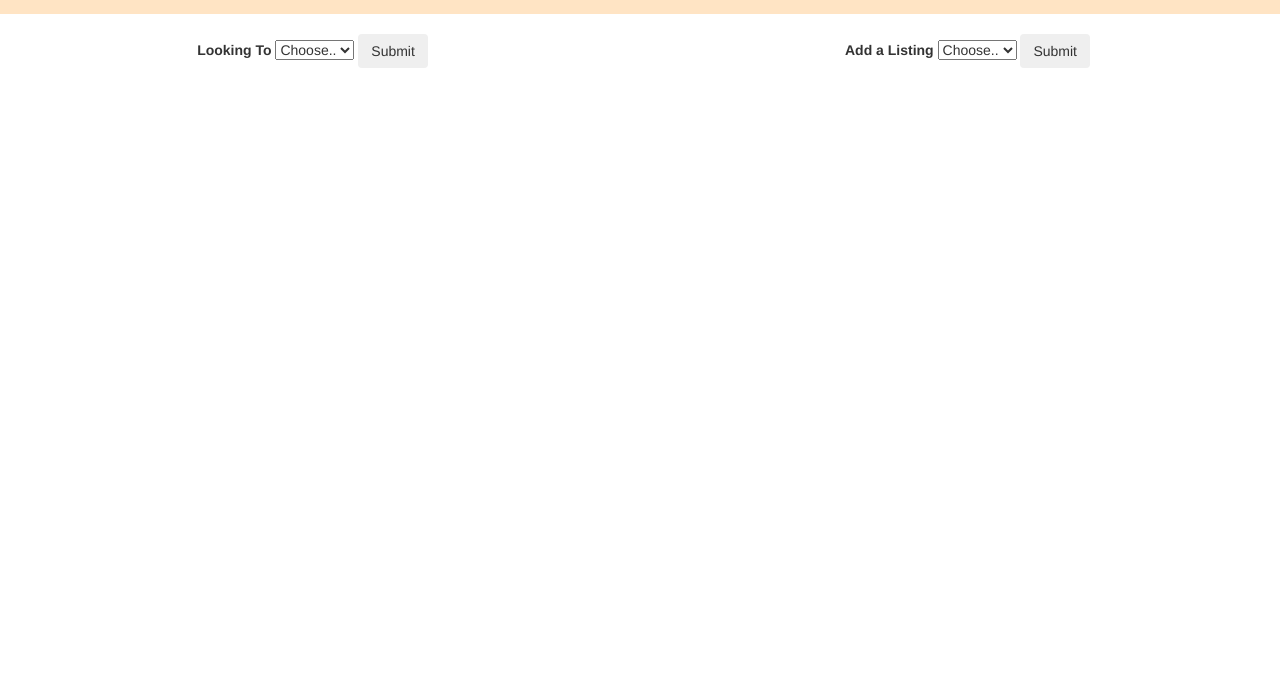
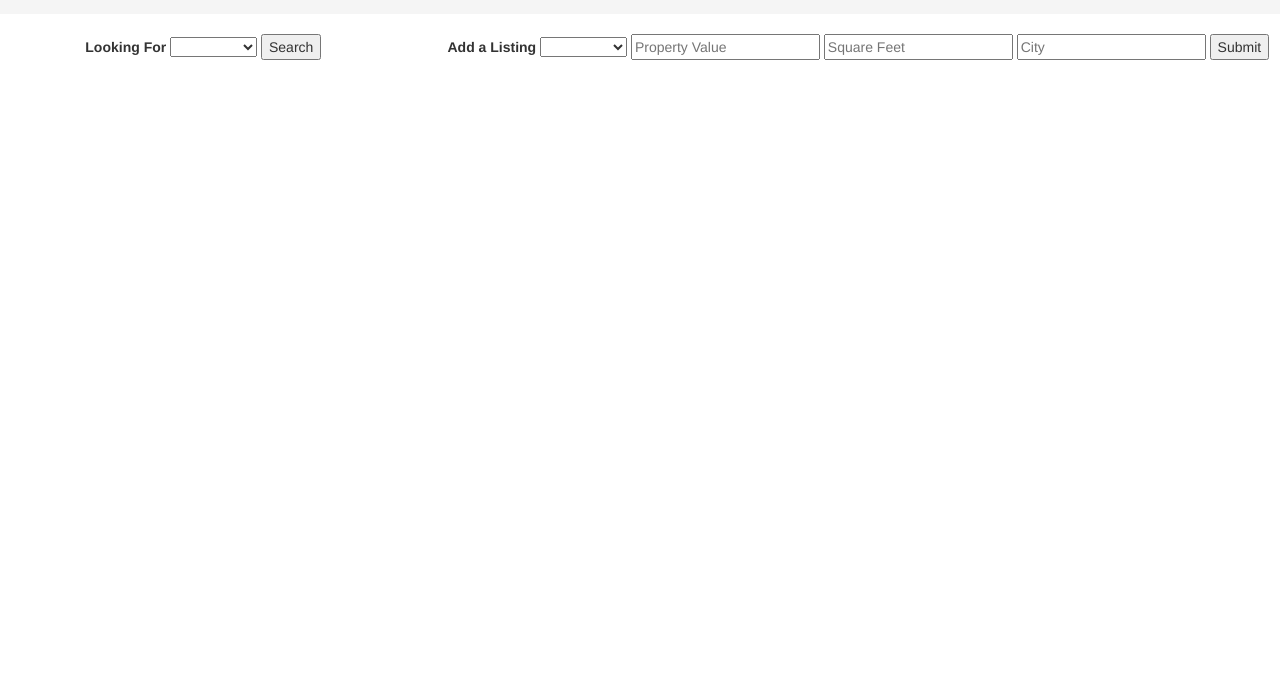
Before and after one commit to aanisa/prime_realestate, a website: page client/views/index.html in a window 1280 px wide. Shown: the part 111-800 px from the top of the page. Drawn offline with Linux system fonts and the light colour scheme; files that its build step writes are made by us from their sources; no server answers; files whose address does not match are found by name.

Commit message:
search form with option & add listing form with inputs, log values

```diff
--- a/client/scripts/client.js
+++ b/client/scripts/client.js
@@ -1,11 +1,66 @@
-
-$(document).ready(function(){
+$(document).ready(function() {
     console.log("HElloppppp");
 
     getListings();
 
+    // $('.listingTypeSearch').on('change', function() {
+    //   console.log('search house');
+    //   var value = $(this).val();
+    //   alert(value);
+    // });
 
-});//doc ready
+    $('.addListing').on('submit', function(event) {
+        event.preventDefault();
+        console.log($('#valueOfProperty').val());
+        console.log($('#sqftOfProperty').val());
+        console.log($('#cityOfProperty').val());
+        console.log($('#listingTypeAdd').val());
+
+        var listingType = $('#listingTypeAdd').val();
+
+        if (listingType === 'House') {
+            console.log('House Added');
+        }
+
+        if (listingType === 'Apartment') {
+            console.log('Apartment Added');
+        }
+    });//
+
+
+    $('.searchListings').on('submit',function() {
+      event.preventDefault();
+      console.log($('#listingTypeSearch').val());
+    });
+
+
+
+
+    // function addHouseListing() {
+    //   $.ajax({
+    //     type: "POST",
+    //     url: '/listings/addHouse',
+    //     success: function (response) {
+    //       console.log('To DB...');
+    //       console.log(response);
+    //       }
+    // });
+    // }
+
+
+    // function addAppListing() {
+    //   $.ajax({
+    //     type: "POST",
+    //     url: '/listings/addApartment',
+    //     success: function (response) {
+    //       console.log('To DB...');
+    //       console.log(response);
+    //       }
+    // });
+    // }
+
+
+}); //doc ready
 
 
 
@@ -13,13 +68,13 @@ function getListings() {
     $.ajax({
         type: "GET",
         url: '/listings',
-    success: function (response) {
+        success: function(response) {
             console.log('From DB...');
             // console.log(response);
             appendListings(response);
         }
-  });//GET ajax - get All the listings
-}//
+    }); //GET ajax - get All the listings
+} //
 
 
 
@@ -29,20 +84,20 @@ function appendListings(array) {
         var $hl = $('.houseListings').append();
         var $al = $('.apartmentListings').append();
         if (newArray.rent === undefined) {
-      $hl.append('<div class="col-md-2 newListing ">'+
+            $hl.append('<div class="col-md-2 newListing ">' +
                 // '<img src="imgs/home.png" alt="house" class="img-responsive">'+
                 '<h4>' + newArray.city + '</h4>' +
-                  '<p>'+ newArray.sqft + ' sqft</p>' +
-                  '<p>For Sale: $' + newArray.cost + '</p>'+'</div>');
+                '<p>' + newArray.sqft + ' sq.ft</p>' +
+                '<p>For Sale: $' + newArray.cost + '</p>' + '</div>');
             // console.log(newArray.cost);
-    }//if rent is undefined because it's a house, append listing
+        } //if rent is undefined because it's a house, append listing
         if (newArray.cost === undefined) {
-      $al.append('<div class="col-md-2 newListing">'+
+            $al.append('<div class="col-md-2 newListing">' +
                 // '<img src="imgs/building.png" alt="building" class="img-responsive">'+
                 '<h4>' + newArray.city + '</h4>' +
-                  '<p>'+ newArray.sqft + ' sqft</p>' +
-                  '<p>For Rent: $' + newArray.rent + '</p>'+'</div>');
+                '<p>' + newArray.sqft + ' sq.ft</p>' +
+                '<p>For Rent: $' + newArray.rent + '</p>' + '</div>');
             // console.log(newArray.rent);
-    }//if rent is undefined because it's an apartment, append listing
+        } //if rent is undefined because it's an apartment, append listing
     }
-}//loop through array and append to DOM
+} //loop through array and append to DOM
--- a/client/styles/style.css
+++ b/client/styles/style.css
@@ -1,10 +1,11 @@
 h1 {
   text-align: center;
   font-size: 50px;
+  color: darkgreen;
 }
 
 [class*="col-md-12"]{
-  background-color: bisque;
+  background-color: whitesmoke;
   padding: 20px;
 }
 
@@ -17,9 +18,18 @@ h1 {
   text-align: center;
 }
 
-[class*="col-md-6"]{
+[class*="col-md-4"]{
   text-align: center;
   padding: 20px;
+}
+
+[class*="col-md-8"]{
+  text-align: center;
+  padding: 20px;
+}
+
+.houseListings .apartmentListings {
+
 }
 
 img {
--- a/client/views/index.html
+++ b/client/views/index.html
@@ -29,27 +29,30 @@
     </div>
 
     <div class="row">
-        <div class="col-md-6">
-            <form class="form-inline">
-                <label class="mr-sm-2" for="inlineFormCustomSelect">Looking To</label>
-                <select class="custom-select" id="formSelectProspect">
-                    <option selected>Choose..</option>
-                    <option value="1">Buy</option>
-                    <option value="2">Rent</option>
+        <div class="col-md-4">
+            <form class="form-inline searchListings">
+                <label class="mr-sm-2" for="inlineFormCustomSelect">Looking For</label>
+                <select class="custom-select" id="listingTypeSearch">
+                    <option></option>
+                    <option value="House">House</option>
+                    <option value="Apartment">Apartment</option>
                 </select>
-                <button type="submit" class="btn btn-small">Submit</button>
+                <button type="submit" class="searchBtn">Search</button>
             </form>
         </div>
 
-        <div class="col-md-6">
-            <form class="form-inline">
+        <di4v class="col-md-8">
+            <form class="form-inline addListing">
                 <label class="mr-sm-2" for="inlineFormCustomSelect">Add a Listing</label>
-                <select class="custom-select" id="formSelectOwner">
-                    <option selected>Choose..</option>
-                    <option value="1">Sale</option>
-                    <option value="2">Rent</option>
+                <select class="custom-select" id="listingTypeAdd">
+                    <option></option>
+                    <option value="House">House</option>
+                    <option value="Apartment">Apartment</option>
                 </select>
-                <button type="submit" class="btn btn-small">Submit</button>
+                <input type="text" placeholder="Property Value" id="valueOfProperty">
+                <input type="text" placeholder="Square Feet" id="sqftOfProperty">
+                <input type="text" placeholder="City" id="cityOfProperty">
+                <button type="submit" class="submitBtn">Submit</button>
             </form>
         </div>
     </div>
--- a/server/public/scripts/client.mn.js
+++ b/server/public/scripts/client.mn.js
@@ -1 +1 @@
-function getListings(){$.ajax({type:"GET",url:"/listings",success:function(a){console.log("From DB..."),appendListings(a)}})}function appendListings(a){for(var b=0;b<a.length;b++){var c=a[b],d=$(".houseListings").append(),e=$(".apartmentListings").append();void 0===c.rent&&d.append('<div class="col-md-2 newListing "><h4>'+c.city+"</h4><p>"+c.sqft+" sqft</p><p>For Sale: $"+c.cost+"</p></div>"),void 0===c.cost&&e.append('<div class="col-md-2 newListing"><h4>'+c.city+"</h4><p>"+c.sqft+" sqft</p><p>For Rent: $"+c.rent+"</p></div>")}}$(document).ready(function(){console.log("HElloppppp"),getListings()});
+function getListings(){$.ajax({type:"GET",url:"/listings",success:function(a){console.log("From DB..."),appendListings(a)}})}function appendListings(a){for(var b=0;b<a.length;b++){var c=a[b],d=$(".houseListings").append(),e=$(".apartmentListings").append();void 0===c.rent&&d.append('<div class="col-md-2 newListing "><h4>'+c.city+"</h4><p>"+c.sqft+" sq.ft</p><p>For Sale: $"+c.cost+"</p></div>"),void 0===c.cost&&e.append('<div class="col-md-2 newListing"><h4>'+c.city+"</h4><p>"+c.sqft+" sq.ft</p><p>For Rent: $"+c.rent+"</p></div>")}}$(document).ready(function(){console.log("HElloppppp"),getListings(),$(".addListing").on("submit",function(a){a.preventDefault(),console.log($("#valueOfProperty").val()),console.log($("#sqftOfProperty").val()),console.log($("#cityOfProperty").val()),console.log($("#listingTypeAdd").val());var b=$("#listingTypeAdd").val();"House"===b&&console.log("House Added"),"Apartment"===b&&console.log("Apartment Added")}),$(".searchListings").on("submit",function(){event.preventDefault(),console.log($("#listingTypeSearch").val())})});
--- a/server/public/styles/style.css
+++ b/server/public/styles/style.css
@@ -1,10 +1,11 @@
 h1 {
   text-align: center;
   font-size: 50px;
+  color: darkgreen;
 }
 
 [class*="col-md-12"]{
-  background-color: bisque;
+  background-color: whitesmoke;
   padding: 20px;
 }
 
@@ -17,9 +18,18 @@ h1 {
   text-align: center;
 }
 
-[class*="col-md-6"]{
+[class*="col-md-4"]{
   text-align: center;
   padding: 20px;
+}
+
+[class*="col-md-8"]{
+  text-align: center;
+  padding: 20px;
+}
+
+.houseListings .apartmentListings {
+
 }
 
 img {
```
Also changed, not shown: server/public/views/index.html (+18 -15 lines), server/routes/listings.js (+45 -2 lines). Lines whose indentation alone changed are shown as unchanged.
